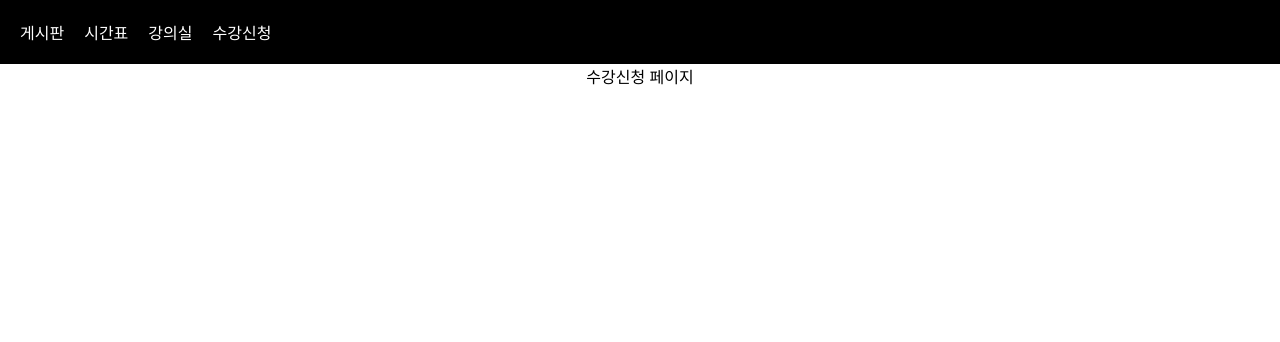
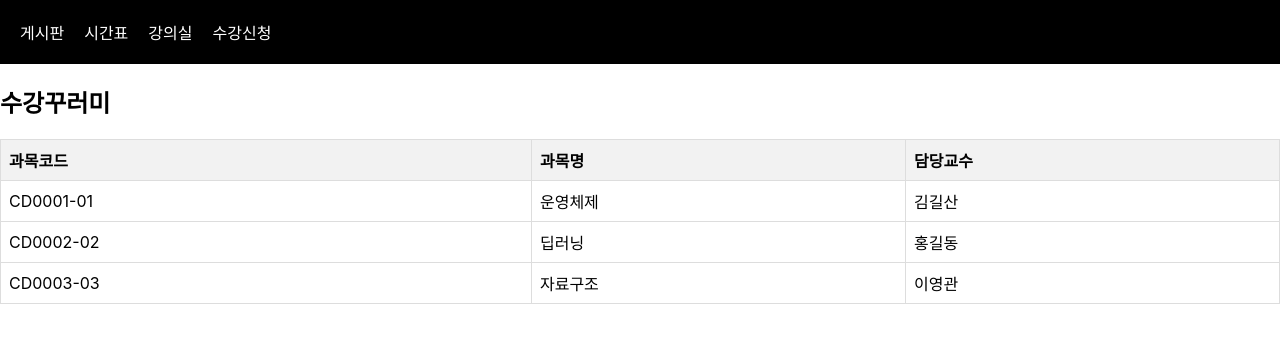
Before and after one commit to Kumoh-Tech/Team2-FrontEnd, a React (Create React App) app: page /sugang in a window 1280 px wide. Shown: the top 342 px of the page. Built offline with nearby package versions, Linux system fonts and the light colour scheme.

Commit message:
:sparkles: 컴포넌트 개발 - 박스, 테이블, 메인페이지, 등록페이지

```diff
--- a/src/App.js
+++ b/src/App.js
@@ -1,6 +1,8 @@
 import './styles/App.css'
 import './styles/Components.css'
 import Navbar from './components/Navbar.js'
+import Home from './pages/Home.js'
+import Enroll from './pages/Enroll.js'
 import { Routes, Route } from 'react-router-dom';
 
 function App() {
@@ -8,10 +10,10 @@ function App() {
     <div className="App">
       <Navbar />
       <Routes>
-        <Route path="/" element={<div> 메인 페이지 </div>} />
+        <Route path="/" element={<Home />} />
         <Route path="/timetable" element={<div> 시간표 페이지 </div>} />
         <Route path="/lecture" element={<div> 강의실 페이지 </div>} />
-        <Route path="/sugang" element={<div> 수강신청 페이지</div>}></Route>
+        <Route path="/sugang" element={<Enroll />}></Route>
         <Route path="*" element={<div>없는 페이지입니다. (404)</div>} />
       </Routes>
     </div>
--- /dev/null
+++ b/src/components/Box.js
@@ -0,0 +1,14 @@
+function Box() {
+
+    // 아래 내용들 state에 JSON 담아서 바인딩 하는 방식으로 수정할 것
+    return (
+        <div className="Box">
+            <h3>자료구조</h3>
+            <p>연결리스트 과제 질문이요!</p>
+            <p>담주에 수업 있나요?</p>
+            <p>혹시 강의자료 코드 저만 이상한가요..</p>
+        </div>
+    )
+}
+
+export default Box
--- /dev/null
+++ b/src/pages/Enroll.js
@@ -0,0 +1,39 @@
+import Box from './../components/Box.js'
+
+function Enroll() {
+
+    // 아래 내용들 state에 JSON 담아서 바인딩 하는 방식으로 수정할 것
+    return (
+        <div>
+            <h2>수강꾸러미</h2>
+            <table>
+                <thead>
+                    <tr>
+                        <th>과목코드</th>
+                        <th>과목명</th>
+                        <th>담당교수</th>
+                    </tr>
+                </thead>
+                <tbody>
+                    <tr>
+                        <td>CD0001-01</td>
+                        <td>운영체제</td>
+                        <td>김길산</td>
+                    </tr>
+                    <tr>
+                        <td>CD0002-02</td>
+                        <td>딥러닝</td>
+                        <td>홍길동</td>
+                    </tr>
+                    <tr>
+                        <td>CD0003-03</td>
+                        <td>자료구조</td>
+                        <td>이영관</td>
+                    </tr>
+                </tbody>
+            </table>
+        </div>
+    )
+}
+
+export default Enroll
--- /dev/null
+++ b/src/pages/Home.js
@@ -0,0 +1,11 @@
+import Box from './../components/Box.js'
+
+function Home() {
+    return (
+        <div>
+            <Box></Box>
+        </div>
+    )
+}
+
+export default Home
--- a/src/styles/App.css
+++ b/src/styles/App.css
@@ -1,5 +1,5 @@
-.App {
-  text-align: center;
+h3, p {
+  margin: 0px
 }
 
 .App-logo {
--- a/src/styles/Components.css
+++ b/src/styles/Components.css
@@ -11,3 +11,30 @@
     color: white;
     text-decoration: none;
 }
+
+.Box {
+    background-color: #eee;
+    padding: 20px;
+    margin: 10px;
+    border-radius: 10px;
+}
+
+table {
+    width: 100%;
+    border-collapse: collapse;
+}
+
+th,
+td {
+    border: 1px solid #ddd;
+    padding: 8px;
+}
+
+th {
+    background-color: #f2f2f2;
+    text-align: left;
+}
+
+tr:hover {
+    background-color: #f1f1f1;
+}
```
